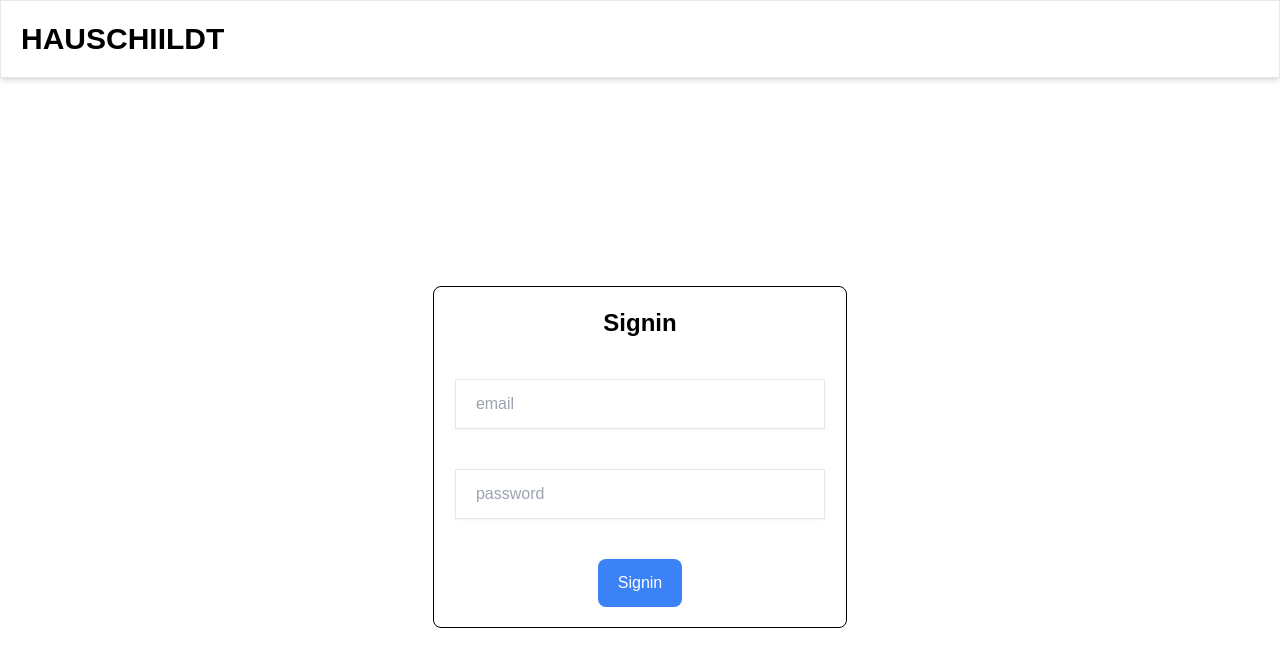
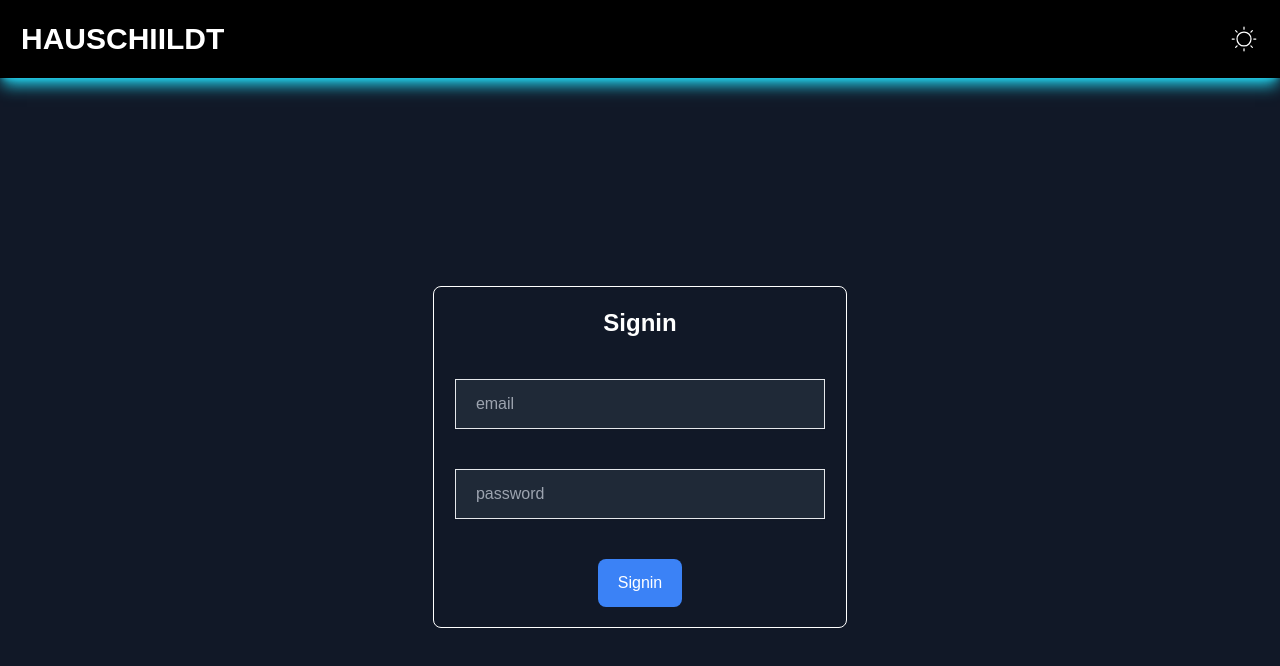
Before and after one commit to DevMarioNan/hausschildt-announcements, a React (Create React App) app: page /signin in a window 1280 px wide. Shown: the top 666 px of the page. Built offline with nearby package versions, Linux system fonts and the light colour scheme.

Commit message:
dark mode and cookies added

```diff
--- a/package.json
+++ b/package.json
@@ -7,6 +7,7 @@
     "@testing-library/react": "^13.4.0",
     "@testing-library/user-event": "^13.5.0",
     "firebase": "^9.17.1",
+    "js-cookie": "^3.0.1",
     "lodash": "^4.17.21",
     "moment": "^2.29.4",
     "react": "^18.2.0",
--- a/src/App.js
+++ b/src/App.js
@@ -1,3 +1,4 @@
+
 import Home from './components/Home/Home.jsx';
 import './App.css';
 
--- a/src/components/Announcements/Announcement/Announcement.jsx
+++ b/src/components/Announcements/Announcement/Announcement.jsx
@@ -5,10 +5,10 @@ const Announcement = ({title, desc , time}) => {
 
 
     return (
-        <div className='w-full border-2 shadow-sm rounded-md my-4 p-3 hover:shadow-md transition-shadow'>
-            <h1 className='text-md md:text-xl font-bold'>{title}</h1>
-            <p className='text-sm md:text-lg'>{desc}</p>
-            <p className='text-gray-400 text-xs'>{moment.unix(time.seconds).format("DD MMM YYYY hh:mm a")}</p>
+        <div className='w-full border-2 shadow-sm rounded-md my-4 p-3 hover:shadow-md dark:hover:shadow-[1px_1px_15px_2px_#22d3ee] transition-shadow dark:bg-black dark:text-white'>
+            <h1 className='text-md md:text-xl font-bold transition'>{title}</h1>
+            <p className='text-sm md:text-lg transition'>{desc}</p>
+            <p className='text-gray-400 text-xs transition'>{moment.unix(time.seconds).format("DD MMM YYYY hh:mm a")}</p>
         </div>
     )
 }
--- a/src/components/Announcements/Announcements.jsx
+++ b/src/components/Announcements/Announcements.jsx
@@ -26,8 +26,8 @@ const Announcements = () => {
 
 
     return (
-        <div className='container mx-auto mt-10 px-5'>
-            <h1 className='text-center font-bold text-2xl'>Announcements</h1>
+        <div className='container mx-auto mt-10 px-5 bg-white dark:bg-gray-900 transition' >
+            <h1 className='text-center font-bold text-2xl dark:text-white transition'>Announcements</h1>
             {announcements.map(announcement => (
                 <Announcement key={announcement.id} title={announcement.title} desc={announcement.description} time={announcement.createdAt} />
             ))}
--- a/src/components/Home/Home.jsx
+++ b/src/components/Home/Home.jsx
@@ -4,22 +4,22 @@ import Signin from '../Signin/Signin'
 import Announcements from '../Announcements/Announcements'
 import {Routes , Route} from 'react-router-dom'
 import Create from '../Create/Create'
-
+import getCookie from '../../hooks/getCookie';
 
 
 
 const Home = () => {
-    const [user,setUser] = useState(null);
-
+    const [user,setUser] = useState(getCookie('user'));
+    const [theme,setTheme] = useState('dark');
 
 
     return (
-        <div>
-            <Navbar user={user} />
+        <div className='bg-white dark:bg-gray-900 h-screen transition' >
+            <Navbar user={user} theme={theme} setTheme={setTheme} />
             <Routes>
                 <Route path="/" element={<Announcements  />} />
-                <Route path="/signin" element={<Signin setUser={setUser} />} />
-                <Route path="/create" element={<Create user={user} />} />
+                <Route path="/signin" element={<Signin setUser={setUser} theme={theme}/>} />
+                <Route path="/create" element={<Create user={user} theme={theme}/>} />
             </Routes>
         </div>
     )
--- a/src/components/Navbar/Navbar.jsx
+++ b/src/components/Navbar/Navbar.jsx
@@ -1,19 +1,40 @@
-import React from 'react'
+import React,{useState,useEffect} from 'react'
 import { Link } from 'react-router-dom'
 import { useLocation } from "react-router-dom";
 import { ToastContainer, toast } from 'react-toastify';
 import 'react-toastify/dist/ReactToastify.css';
+import {CiDark,CiLight} from "react-icons/ci";
 
-const Navbar = ({user}) => {
+
+const Navbar = ({user,theme,setTheme}) => {
     const location = useLocation();
+
+    const [icon,setIcon] = useState(<CiLight/>);
+
+    useEffect(() => {
+        if(theme === 'dark'){
+            document.documentElement.classList.add('dark');
+            setIcon(<CiLight/>);
+        }else{
+            document.documentElement.classList.remove('dark');
+            setIcon(<CiDark/>);
+        }
+    }, [theme])
+
+    const handleTheme = () => {
+        setTheme(theme === 'dark' ? 'light' : 'dark');
+
+    }
+
 
 
     return (
-        <div className='py-5 border shadow-md'>
+        <div className='py-5 border dark:border-black shadow-md dark:shadow-lg dark:shadow-cyan-400 bg-white dark:bg-black transition'>
             <nav className='flex mx-auto container justify-between items-center px-5'>
                 <Link to ="/">
-                    <h1 className="text-xl md:text-3xl font-bold">HAUSCHIILDT</h1>
+                    <h1 className="text-xl md:text-3xl font-bold text-black dark:text-white transition">HAUSCHIILDT</h1>
                 </Link>
+                <div className='flex items-center gap-5'>
                     {location.pathname !== '/signin' && !user &&
                     <Link to="/signin">
                         <button className='bg-blue-500 rounded-lg text-white px-7 py-2'> sign in</button>
@@ -24,6 +45,10 @@ const Navbar = ({user}) => {
                         <button className='bg-blue-500 rounded-lg text-white px-7 py-2' > Create</button>
                     </Link>
                     }
+                    <button onClick={handleTheme} className="text-3xl text-black dark:text-white transition">
+                        {icon}
+                    </button>
+                </div>
             </nav>
         </div>
     )
--- a/src/components/Signin/Signin.jsx
+++ b/src/components/Signin/Signin.jsx
@@ -1,22 +1,33 @@
-import React,{useState} from 'react'
+import React,{useState,useEffect} from 'react'
 import { useNavigate } from 'react-router-dom';
 import {signInWithEmailAndPassword } from "firebase/auth";
 import { createUserWithEmailAndPassword } from 'firebase/auth';
 import { auth } from '../../utils/firebase';
 import { ToastContainer, toast } from 'react-toastify';
 import 'react-toastify/dist/ReactToastify.css';
+import getCookie from '../../hooks/getCookie';
+import removeCookie from '../../hooks/removeCookie';
+import setCookie from '../../hooks/setCookies';
 
-
-const Signin = ({setUser,notify}) => {
+const Signin = ({setUser,theme}) => {
     const [email,setEmail] = useState('');
     const [password,setPassword] = useState('');
     const navigate = useNavigate();
 
+    useEffect(() => {
+        const user = getCookie('user');
+        if(user){
+            setUser(user);
+        }
+    }, [])
+
     const handleForm = (e) => {
         e.preventDefault();
         signInWithEmailAndPassword(auth, email, password).then((userCredential) => {
+            removeCookie('user');
             // Signed in
             setUser(userCredential.user);
+            setCookie('user',userCredential.user.email);
             toast.success("successfully signed in");
             navigate('/');
         }).catch((error) => {
@@ -25,19 +36,19 @@ const Signin = ({setUser,notify}) => {
     }
 
     return (
-        <div className='container mx-auto px-5  mt-52'>
-            <div className=' border-black border rounded-lg py-5 sm:w-4/6 md:w-4/6 lg:w-3/6 xl:w-2/6 mx-auto'>
+        <div className='container mx-auto px-5  mt-52 transition'>
+            <div className=' border-black dark:border-white border rounded-lg py-5 sm:w-4/6 md:w-4/6 lg:w-3/6 xl:w-2/6 mx-auto transition'>
 
-            <h1 className='text-2xl font-bold text-center pb-10'>Signin</h1>
+            <h1 className='text-2xl font-bold text-center pb-10 dark:text-white transition'>Signin</h1>
                 <form className='flex flex-col gap-10 ' onSubmit={(e)=>handleForm(e)}>
-                    <input type="email" placeholder="email" className='border shadow-sm w-[90%] mx-auto px-5 py-3 ' onChange={(e)=>setEmail(e.target.value)} />
-                    <input type="password" placeholder="password" className='border shadow-sm w-[90%] mx-auto px-5 py-3' onChange={(e)=>setPassword(e.target.value)}/>
+                    <input type="email" placeholder="email" className='border shadow-sm w-[90%] mx-auto px-5 py-3 dark:bg-gray-800 dark:text-white dark:focus:shadow-[1px_1px_15px_2px_#22d3ee] transition ' onChange={(e)=>setEmail(e.target.value)} />
+                    <input type="password" placeholder="password" className='border shadow-sm w-[90%] mx-auto px-5 py-3 dark:bg-gray-800 dark:text-white dark:focus:shadow-[1px_1px_15px_2px_#22d3ee] transition' onChange={(e)=>setPassword(e.target.value)}/>
                     <button className='bg-blue-500 text-white px-5 py-3 rounded-lg mx-auto'>Signin</button>
                 </form>
             </div>
             <ToastContainer
                 position="bottom-center"
-
+                theme={theme}
             />
         </div>
     )
--- /dev/null
+++ b/src/hooks/getCookie.js
@@ -0,0 +1,7 @@
+import Cookie from "js-cookie";
+
+const getCookie = (key)=> {
+    return Cookie.get(key);
+};
+
+export default getCookie;
--- /dev/null
+++ b/src/hooks/removeCookie.js
@@ -0,0 +1,7 @@
+import Cookie from "js-cookie";
+
+const removeCookie = (key) => {
+    Cookie.remove(key)
+};
+
+export default removeCookie;
--- /dev/null
+++ b/src/hooks/setCookies.js
@@ -0,0 +1,12 @@
+import Cookie from "js-cookie";
+
+const setCookie = (key, value) => {
+    Cookie.set(key, value, {
+        expires: 1,
+        secure: true,
+        sameSite: "strict",
+        path: "/"
+    });
+};
+
+export default setCookie;
--- a/tailwind.config.js
+++ b/tailwind.config.js
@@ -1,5 +1,6 @@
 /** @type {import('tailwindcss').Config} */
 module.exports = {
+  darkMode: 'class',
   content: [
     "./src/**/*.{js,jsx,ts,tsx}",
   ],
```
Also changed, not shown: src/components/Create/Create.jsx (+9 -4 lines), 1 other file (tests, documents, lock files or other folders). Lines whose indentation alone changed are shown as unchanged.
